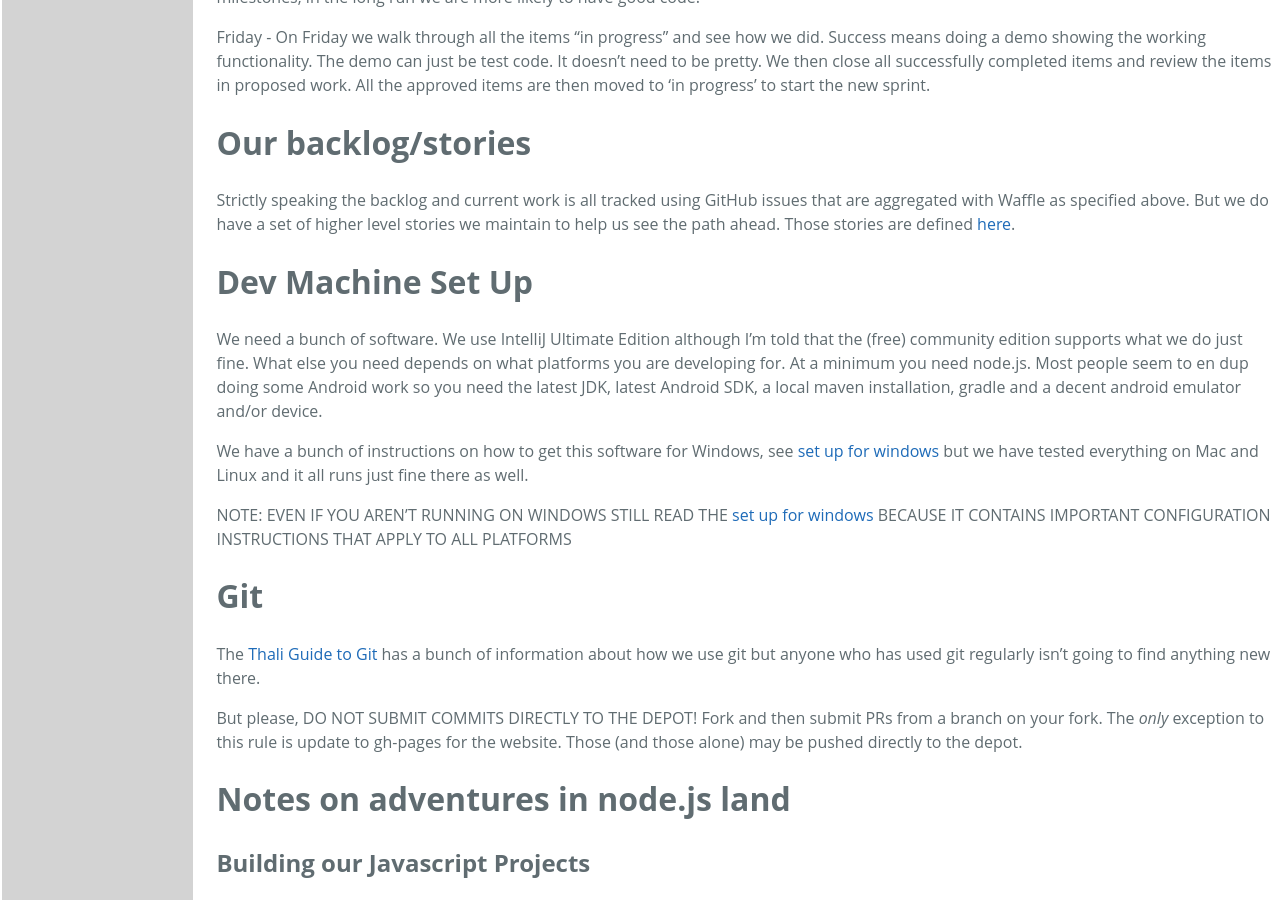
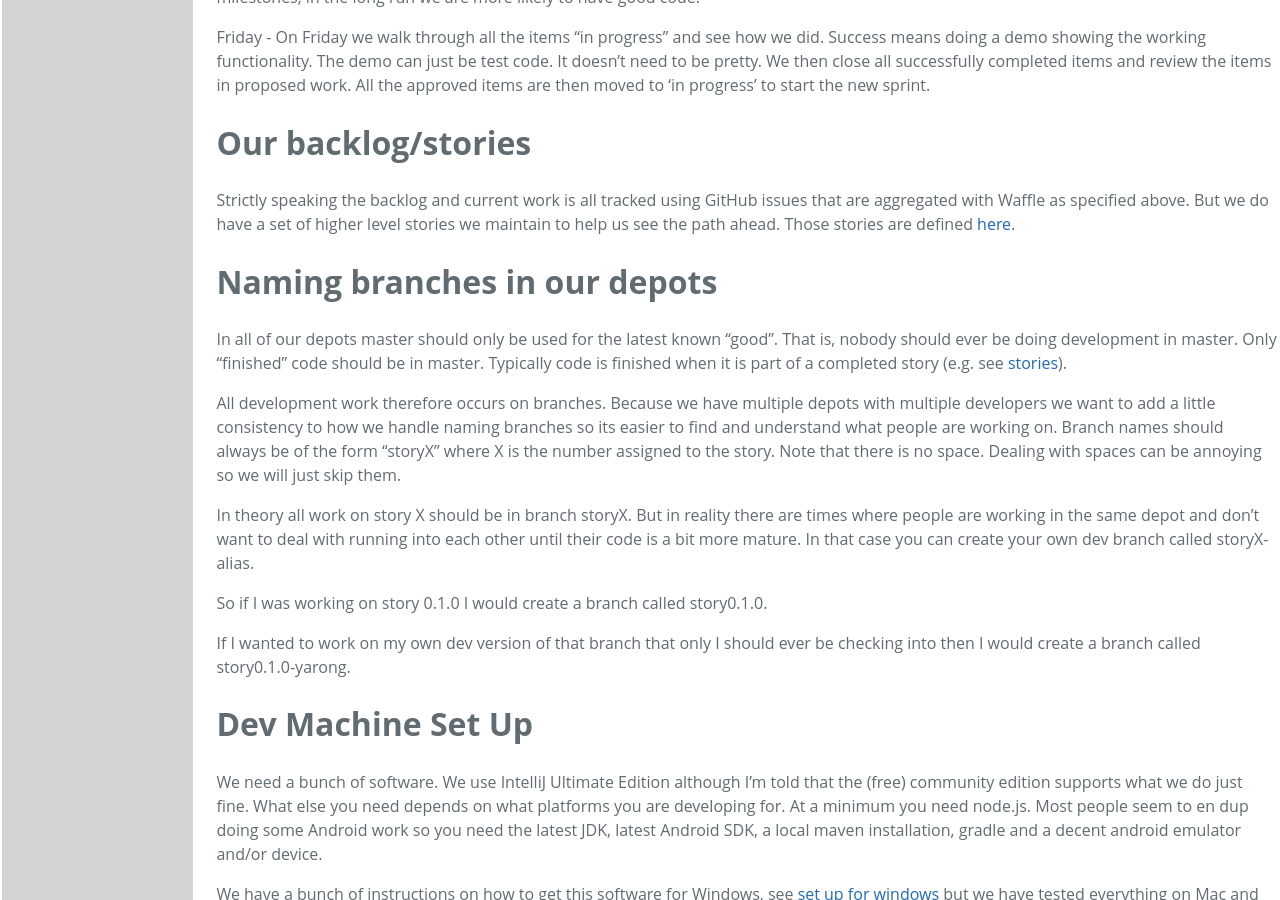
Before and after one commit to thaliproject/thali, a Jekyll site: the page built from DeveloperHandbook.md, in a window 1280 px wide and 900 px high, scrolled down 1211 px. Built offline with Jekyll 4.4.1, drawn with Linux system fonts in a browser that asks for light colours; Markdown is read by kramdown in place of the engine named in the settings.

Commit message:
Added info on how to name branches
Provides a proposal I will discuss with the team for how to name branches in our depots.

```diff
--- a/DeveloperHandbook.md
+++ b/DeveloperHandbook.md
@@ -38,6 +38,17 @@ Friday - On Friday we walk through all the items "in progress" and see how we di
 
 # Our backlog/stories
 Strictly speaking the backlog and current work is all tracked using GitHub issues that are aggregated with Waffle as specified above. But we do have a set of higher level stories we maintain to help us see the path ahead. Those stories are defined [here](stories).
+
+# Naming branches in our depots
+In all of our depots master should only be used for the latest known "good". That is, nobody should ever be doing development in master. Only "finished" code should be in master. Typically code is finished when it is part of a completed story (e.g. see [stories](stories)).
+
+All development work therefore occurs on branches. Because we have multiple depots with multiple developers we want to add a little consistency to how we handle naming branches so its easier to find and understand what people are working on. Branch names should always be of the form "storyX" where X is the number assigned to the story. Note that there is no space. Dealing with spaces can be annoying so we will just skip them.
+
+In theory all work on story X should be in branch storyX. But in reality there are times where people are working in the same depot and don't want to deal with running into each other until their code is a bit more mature. In that case you can create your own dev branch called storyX-alias.
+
+So if I was working on story 0.1.0 I would create a branch called story0.1.0.
+
+If I wanted to work on my own dev version of that branch that only I should ever be checking into then I would create a branch called story0.1.0-yarong.
 
 # Dev Machine Set Up
 We need a bunch of software. We use IntelliJ Ultimate Edition although I'm told that the (free) community edition supports what we do just fine. What else you need depends on what platforms you are developing for. At a minimum you need node.js. Most people seem to en dup doing some Android work so you need the latest JDK, latest Android SDK, a local maven installation, gradle and a decent android emulator and/or device.
```
